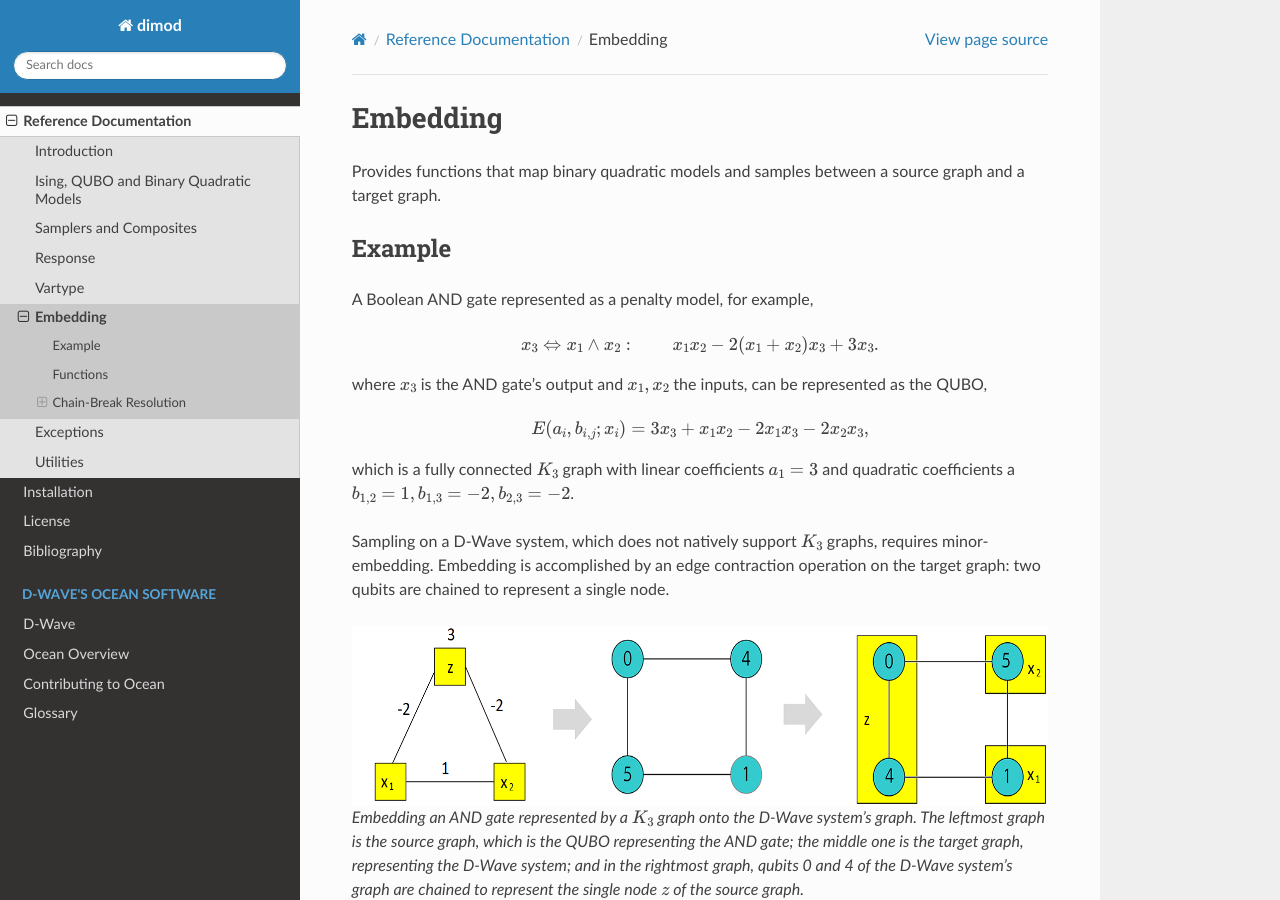
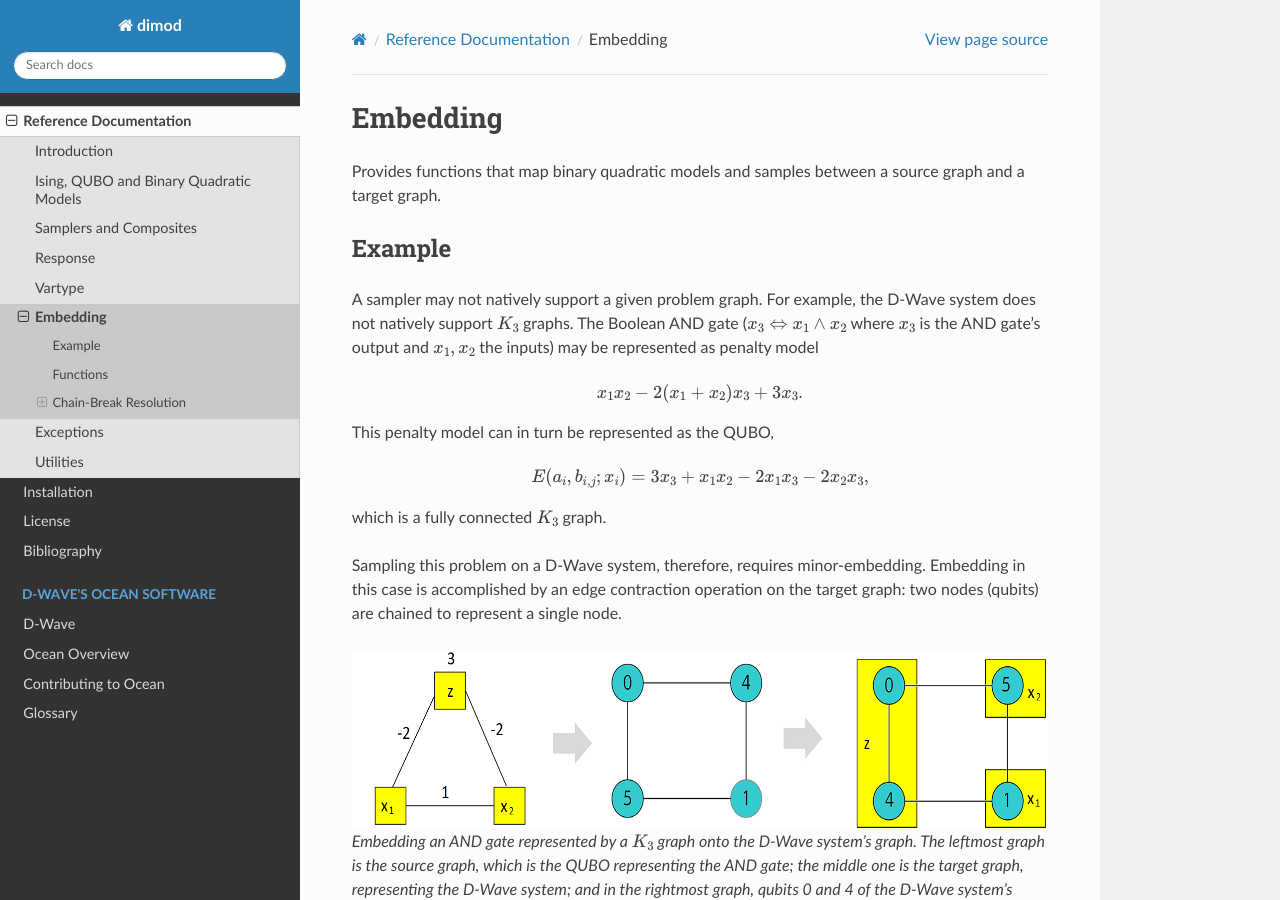
Before and after one commit to dwavesystems/dimod, a Sphinx documentation site: the page built from docs/reference/embedding.rst, in a window 1280 px wide and 900 px high. Built offline with Sphinx 7.4.7 and the Read the Docs theme 2.0.0, drawn with Linux system fonts in a browser that asks for light colours; the version number could not be read and is left out.

```diff
--- a/README.rst
+++ b/README.rst
@@ -19,7 +19,8 @@ dimod is a shared API for binary quadratic samplers. It provides a binary quadra
 model (BQM) class that contains Ising and quadratic unconstrained binary
 optimization (QUBO) models used by samplers such as the D-Wave system. It also
 provides utilities for constructing new samplers and composed samplers and for
-minor-embedding.
+minor-embedding. Its reference examples include several samplers and composed
+samplers.
 
 
 Example Usage
--- a/docs/reference/embedding.rst
+++ b/docs/reference/embedding.rst
@@ -9,40 +9,39 @@ Provides functions that map binary quadratic models and samples between a source
 Example
 =======
 
-A Boolean AND gate represented as a penalty model, for example,
+A sampler may not natively support a given problem graph. For example, the D-Wave
+system does not natively support :math:`K_3` graphs. The Boolean
+AND gate (:math:`x_3 \Leftrightarrow x_1 \wedge x_2` where :math:`x_3` is the
+AND gate's output and :math:`x_1, x_2` the inputs) may be represented as
+penalty model
 
 .. math::
 
-    x_3 \Leftrightarrow x_1 \wedge x_2: \qquad x_1 x_2 - 2(x_1+x_2)x_3 +3x_3.
+    x_1 x_2 - 2(x_1+x_2)x_3 +3x_3.
 
-where :math:`x_3` is the AND gate's output and :math:`x_1, x_2` the inputs, can be
-represented as the QUBO,
+This penalty model can in turn be represented as the QUBO,
 
 .. math::
 
     E(a_i, b_{i,j}; x_i) = 3x_3 + x_1x_2 - 2x_1x_3 - 2x_2x_3,
 
-which is a fully connected :math:`K_3` graph with linear coefficients :math:`a_1=3` and
-quadratic coefficients a :math:`b_{1,2}=1, b_{1,3}=-2, b_{2,3}=-2`.
+which is a fully connected :math:`K_3` graph.
 
-Sampling on a D-Wave system, which does not
-natively support :math:`K_3` graphs, requires minor-embedding. Embedding is accomplished
-by an edge contraction operation on the target graph: two qubits are chained to represent
-a single node.
+Sampling this problem on a D-Wave system, therefore, requires minor-embedding.
+Embedding in this case is accomplished by an edge contraction operation on the
+target graph: two nodes (qubits) are chained to represent a single node.
 
 .. figure:: ../_static/Embedding_Chimera_AND.png
   :name: Embedding_Chimera_AND
   :scale: 60 %
   :alt: Embedding a :math:`K_3` graph onto the D-Wave system's graph.
 
-  Embedding an AND gate represented by a :math:`K_3` graph onto the D-Wave system's graph.
-  The leftmost graph is the source graph, which is the QUBO representing the AND gate; the
-  middle one is the target graph, representing the D-Wave system; and in the rightmost graph,
-  qubits 0 and 4 of the D-Wave system's graph are chained to represent the single node
-  :math:`z` of the source graph.
-
-
-
+  Embedding an AND gate represented by a :math:`K_3` graph onto the D-Wave
+  system's graph. The leftmost graph is the source graph, which is the QUBO
+  representing the AND gate; the middle one is the target graph, representing
+  the D-Wave system; and in the rightmost graph, qubits 0 and 4 of the D-Wave
+  system's graph are chained to represent the single node :math:`z` of the
+  source graph.
 
 Functions
 =========
```
Also changed, not shown: 2 other files.
